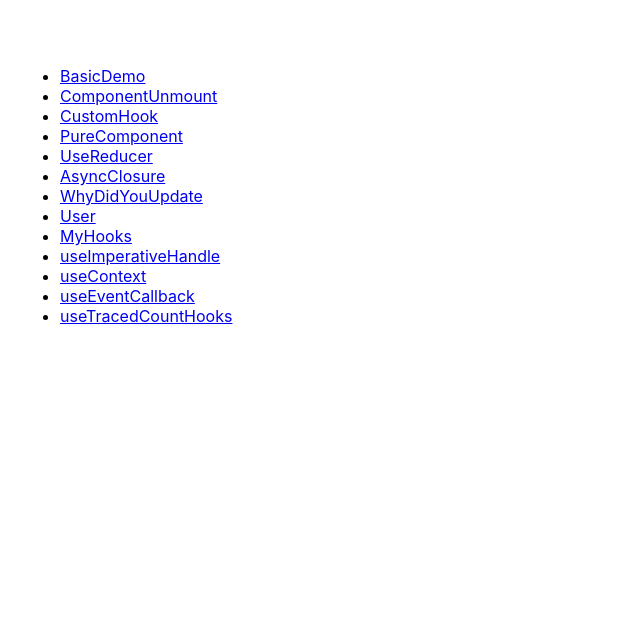
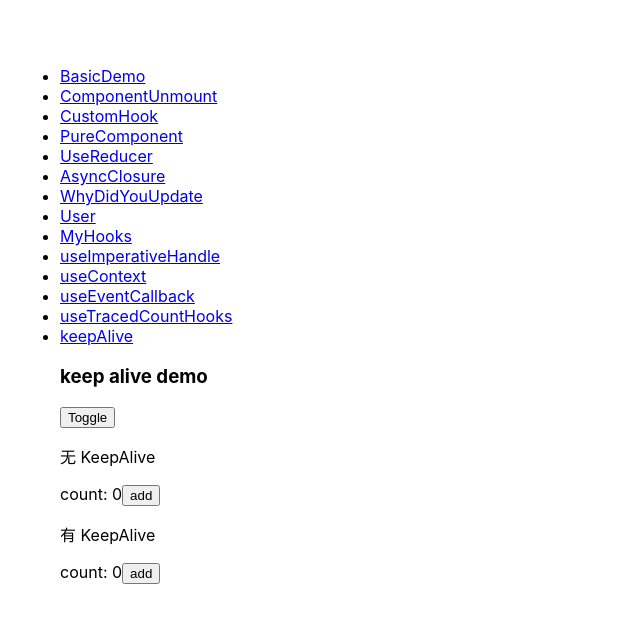
Before and after one commit to HarryChen0506/react-demo, a React app: page /keepAlive in a window 1280 px wide. Shown: the top 622 px of the page, without its empty margins (0-640 px from the left). Built offline with nearby package versions, Linux system fonts and the light colour scheme.

Commit message:
keep-alive

```diff
--- a/src/App.js
+++ b/src/App.js
@@ -15,6 +15,7 @@ import ImperativeHandleHooks from './pages/imperative-hook'
 import ContextHooks from './pages/context-hook'
 import useEventCallbackHooks from './pages/event-callback-hook'
 import useTracedCountHooks from './pages/tracedCount-hook'
+import KeepAlive from './pages/keep-alive'
 
 function App() {
   return (
@@ -34,6 +35,7 @@ function App() {
           <li><Link to="/useContext">useContext</Link></li>
           <li><Link to="/useEventCallback">useEventCallback</Link></li>
           <li><Link to="/useTracedCountHooks">useTracedCountHooks</Link></li>
+          <li><Link to="/keepAlive">keepAlive</Link></li>
           <Route path="/BasicDemo" exact component={BasicDemo} />
           <Route path="/ComponentUnmount" exact component={ComponentUnmount} />
           <Route path="/CustomHook" exact component={CustomHook} />
@@ -47,6 +49,7 @@ function App() {
           <Route path="/useContext" exact component={ContextHooks} />
           <Route path="/useEventCallback" exact component={useEventCallbackHooks} />
           <Route path="/useTracedCountHooks" exact component={useTracedCountHooks} />
+          <Route path="/keepAlive" exact component={KeepAlive} />
         </ul>
       </Router>
     </div>
--- /dev/null
+++ b/src/pages/keep-alive/index.js
@@ -0,0 +1,126 @@
+/* eslint-disable */
+import React, { useState, Component, createContext } from 'react'
+import ReactDOM from 'react-dom'
+const { Provider, Consumer } = createContext()
+
+const withScope = WrappedComponent => {
+  const Hoc = props => (
+    <Consumer>{keep => <WrappedComponent {...props} keep={keep} />}</Consumer>
+  )
+  Hoc.displayName = 'WithScopeComp'
+  return Hoc
+}
+
+
+class KeepAlive extends Component {
+  constructor(props) {
+    super(props)
+    this.init(props)
+  }
+
+  componentDidMount() {
+    // this.init(this.props)
+    // console.log('componentDidMount', this.placeholder)
+  }
+
+  init = async ({ id, children, keep }) => {
+    // console.log('init')
+    const realContent = await keep(id, children)
+    // console.log('append')
+    // this.placeholder = document.createElement('div')
+    this.placeholder.appendChild(realContent)
+  }
+
+  render() {
+    // return this.placeholder ? this.placeholder.children : null
+    return (
+      <div
+        ref={node => {
+          console.log('node--', node.childNodes)
+          this.placeholder = node
+        }}
+      >
+      </div>
+    )
+  }
+}
+
+KeepAlive = withScope(KeepAlive)
+
+class AliveScope extends Component {
+  nodes = {}
+  state = {}
+
+  keep = (id, children, placeholder) => new Promise(resolve =>
+    this.setState(
+      {
+        [id]: { id, children }
+      },
+      () => {
+        console.log('node', this.nodes[id])
+        return resolve(this.nodes[id])
+      }
+      // () => resolve(children)
+    )
+  )
+
+  render() {
+    return (
+      <Provider value={this.keep}>
+        {this.props.children}
+        {Object.values(this.state).map(({ id, children }) => (
+          <div
+            key={id}
+            ref={node => {
+              this.nodes[id] = node
+            }}
+          >
+            {children}
+          </div>
+        ))}
+      </Provider>
+    )
+  }
+}
+
+
+
+function Counter() {
+  const [count, setCount] = useState(0)
+
+  return (
+    <div className='counter'>
+      count: {count}
+      <button onClick={() => setCount((count) => count + 1)}>add</button>
+    </div>
+  )
+}
+
+const Demo = () => {
+  const [show, setShow] = useState(true)
+  return (
+    <div>
+      <h3>keep alive demo</h3>
+      <button onClick={() => setShow((show) => !show)}>Toggle</button>
+      <p>无 KeepAlive</p>
+      {show && <Counter />}
+
+      <p>有 KeepAlive</p>
+      {show && (
+        <KeepAlive id="Test">
+          <Counter />
+        </KeepAlive>
+      )}
+    </div>
+  )
+}
+
+const DemoWraper = () => {
+  return (
+    <AliveScope>
+      <Demo></Demo>
+    </AliveScope>
+  )
+}
+
+export default DemoWraper
```
